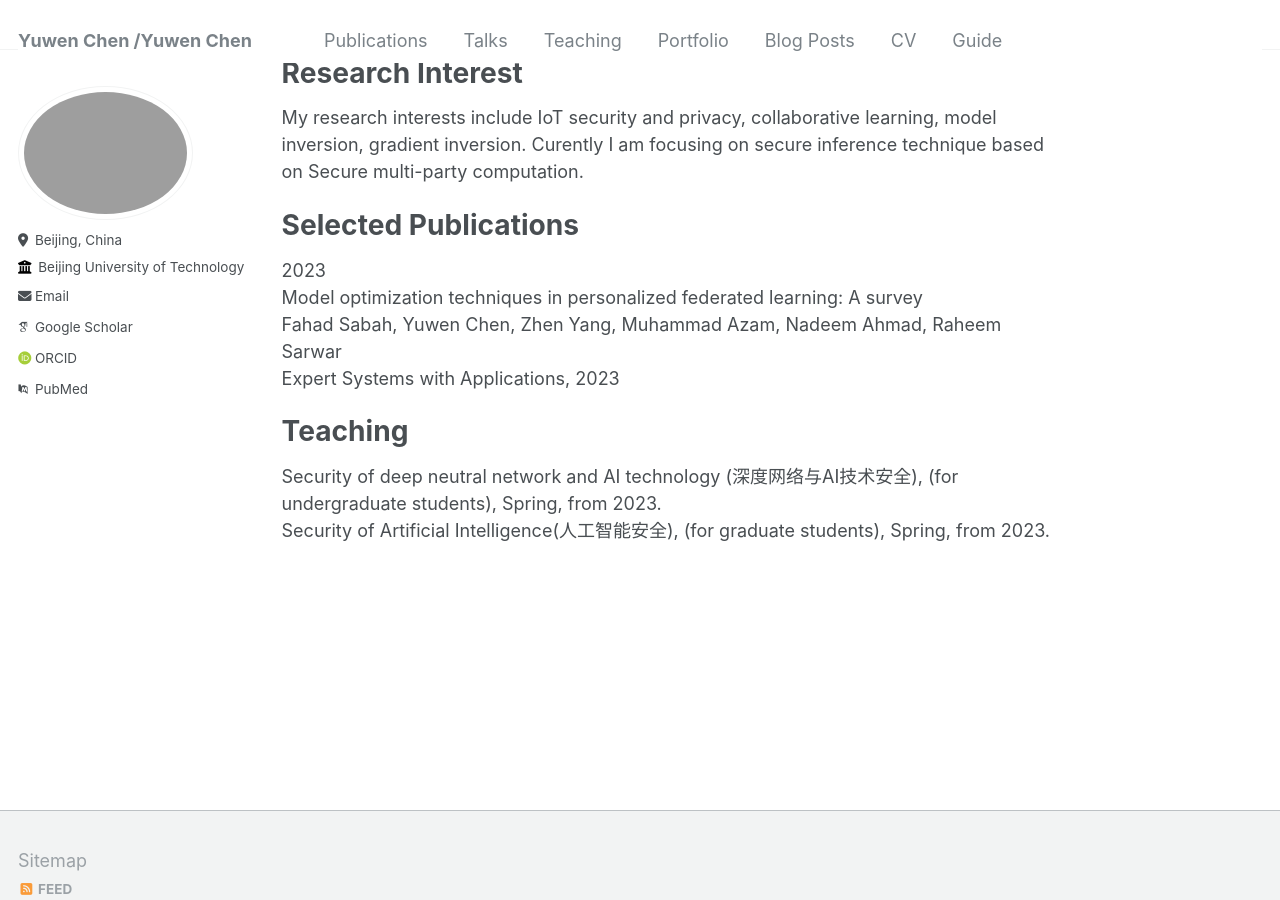
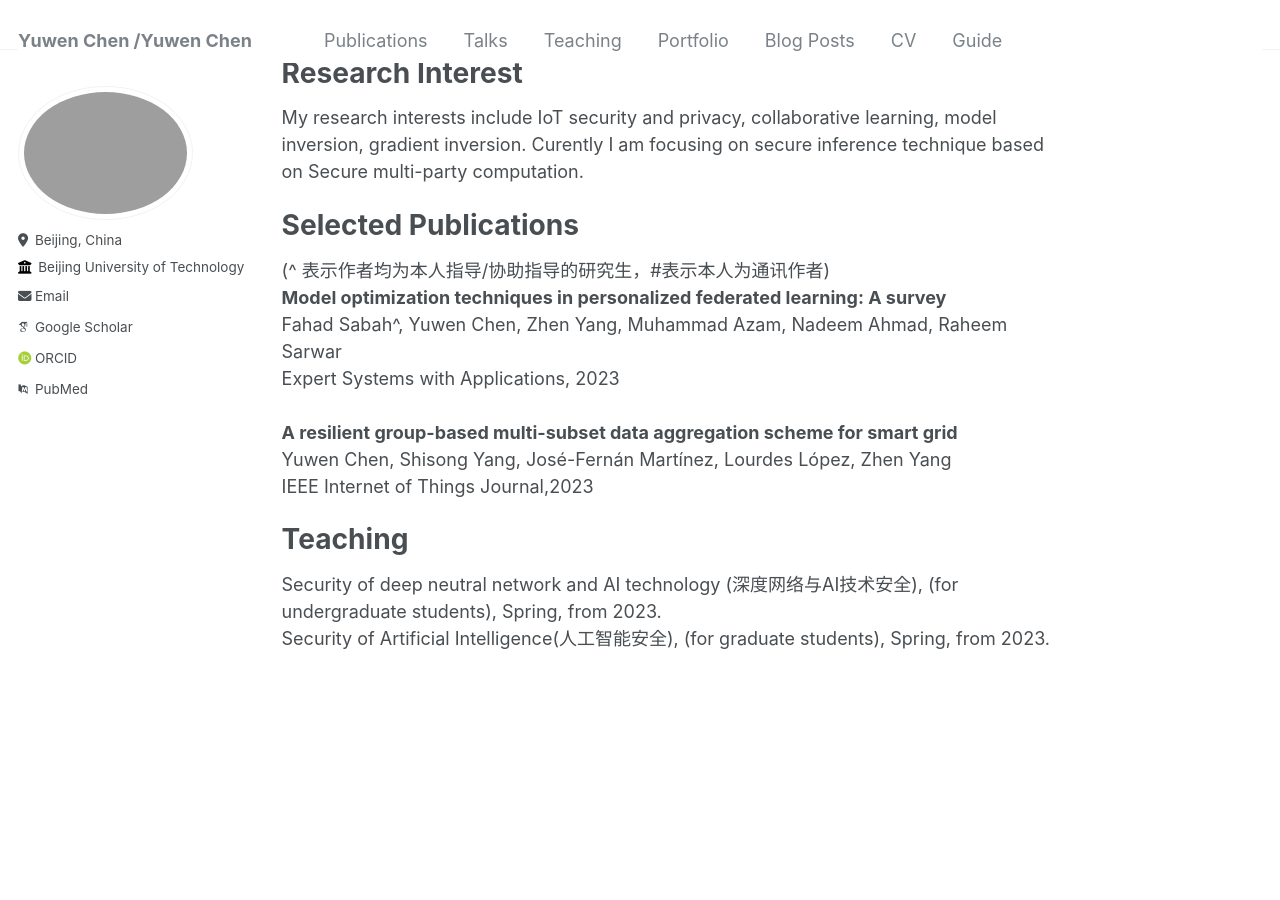
Before and after one commit to SevenBruce/sevenbruce.github.io, a Jekyll site: the page built from _pages/about.md, in a window 1280 px wide and 900 px high, scrolled down 338 px. Built offline with Jekyll 4.4.1, drawn with Linux system fonts in a browser that asks for light colours; some web fonts are replaced.

Commit message:
Update about.md

```diff
--- a/_pages/about.md
+++ b/_pages/about.md
@@ -19,10 +19,15 @@ My research interests include IoT security and privacy, collaborative learning,
 
 Selected Publications
 ======
-2023 <br/>
-Model optimization techniques in personalized federated learning: A survey <br/>
-Fahad Sabah, Yuwen Chen, Zhen Yang, Muhammad Azam, Nadeem Ahmad, Raheem Sarwar <br/>
-Expert Systems with Applications, 2023 <br/>
+(^ 表示作者均为本人指导/协助指导的研究生，#表示本人为通讯作者)  <br/>
+**Model optimization techniques in personalized federated learning: A survey** <br/>
+Fahad Sabah^, Yuwen Chen, Zhen Yang, Muhammad Azam, Nadeem Ahmad, Raheem Sarwar <br/>
+Expert Systems with Applications, 2023 <br/><br/>
+**A resilient group-based multi-subset data aggregation scheme for smart grid** <br/>
+Yuwen Chen, Shisong Yang, José-Fernán Martínez, Lourdes López, Zhen Yang <br/>
+IEEE Internet of Things Journal,2023
+
+
 
 Teaching
 ======
```
